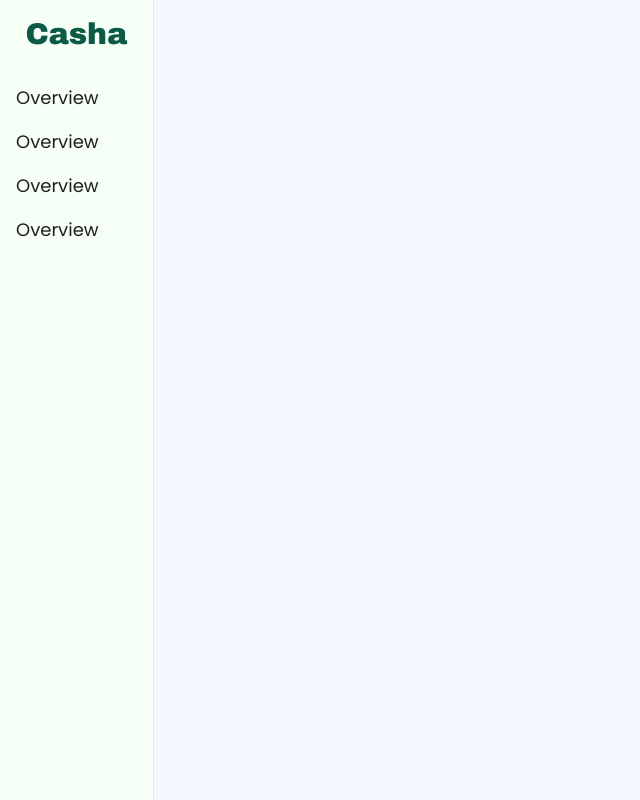
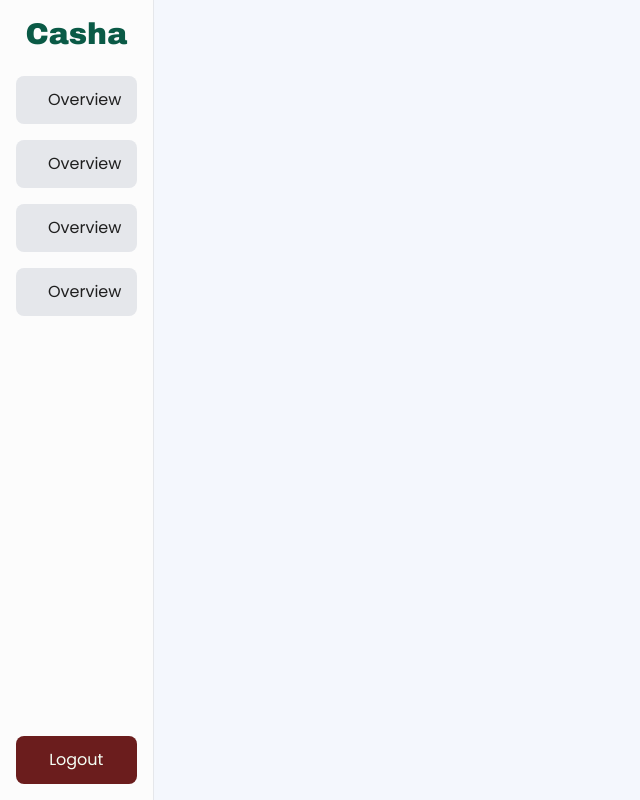
Before and after one commit to hanznikkol/Casha-web-app-TS, a React (Vite) app: page / in a window 1280 px wide. Shown: the whole page, without its empty margins (0-640 px from the left). Built offline with nearby package versions, Linux system fonts and the light colour scheme; no server answers.

Commit message:
side nav idea

```diff
--- a/src/components/main_components/navigation/SideNav.tsx
+++ b/src/components/main_components/navigation/SideNav.tsx
@@ -1,13 +1,31 @@
-import React from 'react'
+import OverviewSVG from "../../icons/nav_icons/OverviewSVG"
 
 function SideNav() {
+
+  type NavItem = {
+    label: string;
+    icon: React.ReactNode;
+  };
+
+  const navItems: NavItem[] = [
+    {label: "Overview", icon: <OverviewSVG></OverviewSVG>},
+    {label: "Overview", icon: <OverviewSVG></OverviewSVG>},
+    {label: "Overview", icon: <OverviewSVG></OverviewSVG>},
+    {label: "Overview", icon: <OverviewSVG></OverviewSVG>},
+  ]
   return (
     <>
-      <ul className='flex flex-col gap-4 text-lg'>
-        <li>Overview</li>
-        <li>Overview</li>
-        <li>Overview</li>
-        <li>Overview</li>
+      <ul className='flex flex-col gap-4'>
+        {navItems.map((item, index) => (
+          <li
+            key={index}
+            className="flex gap-4 items-center bg-gray-200 w-full py-3 px-4 rounded-lg">
+
+            {item.icon}
+            <h1>{item.label}</h1>
+
+          </li>
+        ))}
       </ul>
     </>
   )
--- a/src/index.css
+++ b/src/index.css
@@ -16,4 +16,5 @@
   --color-secondary-hover: #e65c00;
   --color-error: #E63946;
   --color-success: #4BB543;
+  --color-red-logout: #6B1D1D;
 }
--- a/src/pages/main/MainLayout.tsx
+++ b/src/pages/main/MainLayout.tsx
@@ -1,18 +1,25 @@
-import React from 'react'
 import SideNav from '../../components/main_components/navigation/SideNav'
 
 function Main() {
   return (
     <>
     <div className='w-full min-h-screen flex justify-center items-center'>
-      <div className='w-[12%] h-full flex flex-col border-r border-r-gray-200 text-black p-4 gap-8'>
-        <div className='w-full text-center'>
-          <h1 className='text-3xl font-archivo text-primary'>Casha</h1>
+      {/* Side Nav */}
+      <div className='w-[12%] h-full flex flex-col justify-between border-r p-4 border-r-gray-200 text-black  bg-[#fcfcfc]'>
+        {/* Top */}
+        <div className='gap-6 flex flex-col'>
+          <div className='w-full text-center'>
+            <h1 className='text-3xl font-archivo text-primary'>Casha</h1>
+          </div>
+          <SideNav></SideNav>
         </div>
 
-        <SideNav></SideNav>
+        {/* Bottom */}
+        <div className='w-full'>
+          <button className='py-3 px-4 bg-red-logout w-full text-white rounded-lg'>Logout</button>
+        </div>
       </div>
-
+      {/* Main */}
       <div className='h-full flex-1 bg-off-white'>
 
       </div>
```
Also changed, not shown: src/components/icons/nav_icons/OverviewSVG.tsx (added, +14 -0 lines).
